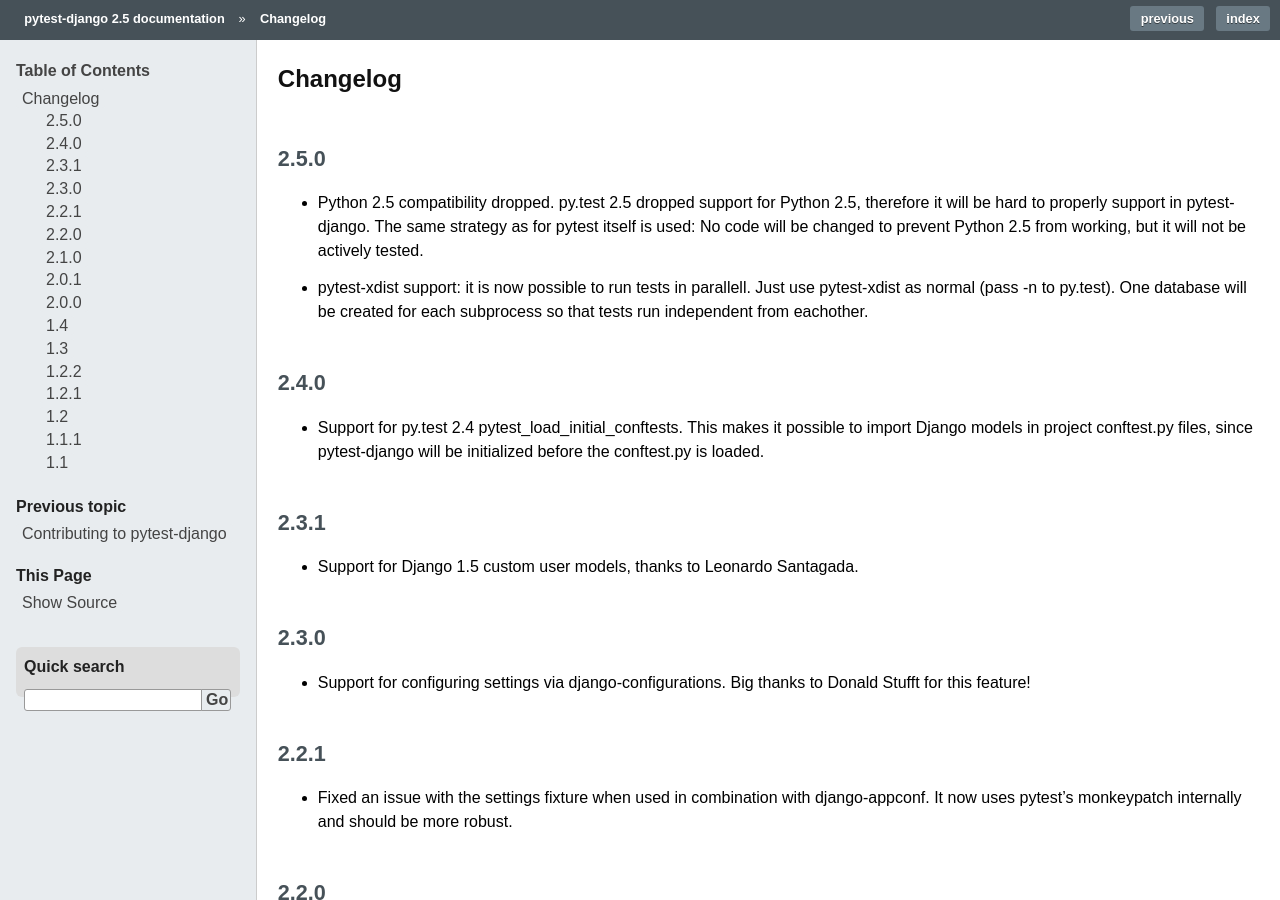
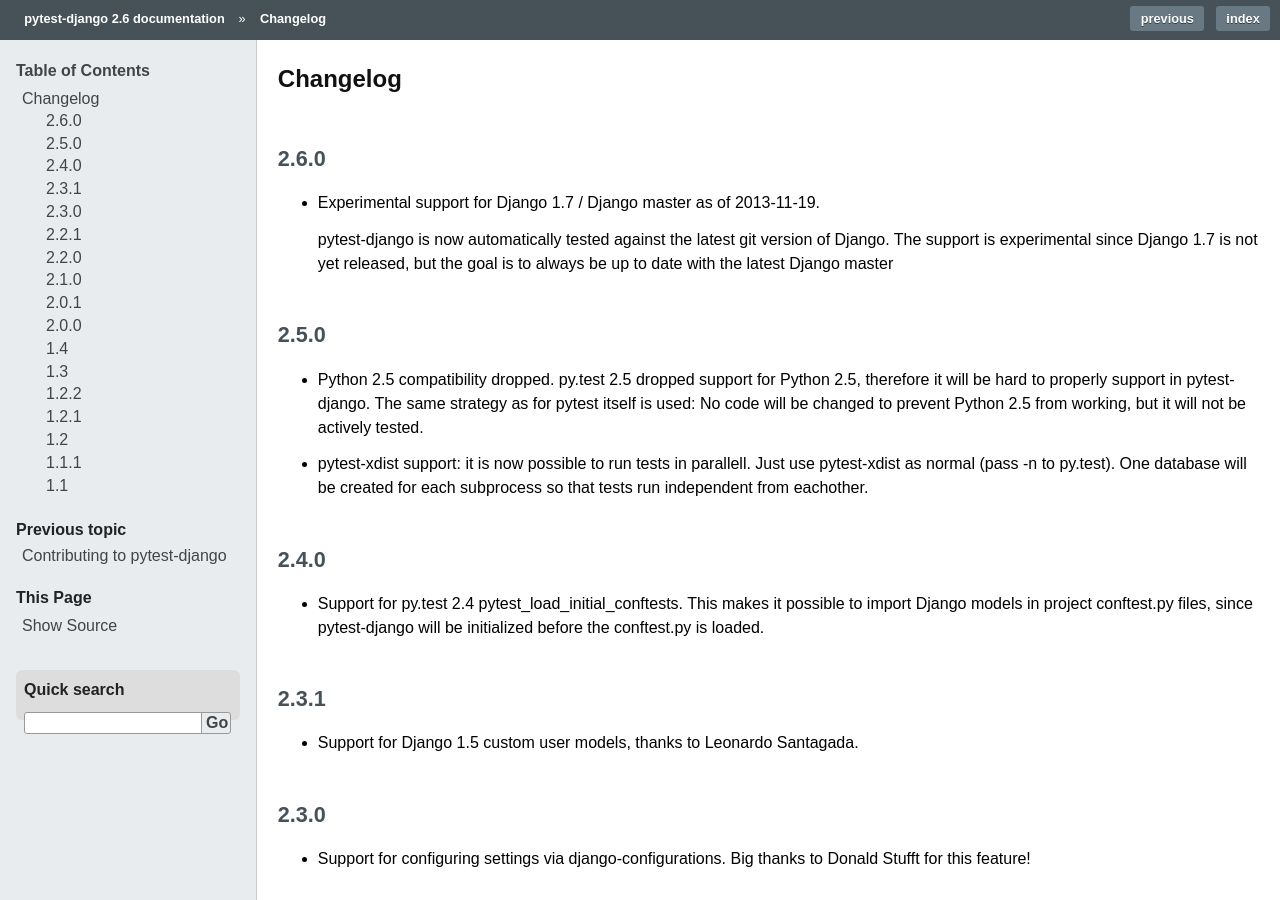
Before and after one commit to pytest-dev/pytest-django, a Sphinx documentation site: the page built from docs/changelog.rst, in a window 1280 px wide and 900 px high. Built offline with Sphinx 7.4.7, drawn with Linux system fonts in a browser that asks for light colours; some of the changed text lies outside the part shown.

Commit message:
updated version, docs and readme to reflect django 1.7 support

```diff
--- a/README.rst
+++ b/README.rst
@@ -6,7 +6,7 @@
 
 * Authors: Ben Firshman, Andreas Pelme and `contributors <https://github.com/pelme/pytest_django/contributors>`_
 * Licence: BSD
-* Compatibility: Django 1.3-1.6, python 2.5-2.7 and 3.2-3.3 or PyPy, pytest >= 2.3.4
+* Compatibility: Django 1.3-1.6 (experimental support for 1.7), python 2.5-2.7, 3.2-3.3 or PyPy, pytest >= 2.3.4
 * Project URL: https://github.com/pelme/pytest_django
 * Documentation: http://pytest-django.rtfd.org/
 
--- a/docs/changelog.rst
+++ b/docs/changelog.rst
@@ -1,5 +1,13 @@
 Changelog
 =========
+2.6.0
+-----
+* Experimental support for Django 1.7 / Django master as of 2013-11-19.
+
+  pytest-django is now automatically tested against the latest git version of
+  Django. The support is experimental since Django 1.7 is not yet released, but
+  the goal is to always be up to date with the latest Django master
+
 2.5.0
 -----
 * Python 2.5 compatibility dropped. py.test 2.5 dropped support for Python 2.5,
--- a/pytest_django/__init__.py
+++ b/pytest_django/__init__.py
@@ -1 +1 @@
-__version__ = '2.5'
+__version__ = '2.6'
```
Also changed, not shown: docs/index.rst (+0 -10 lines).
